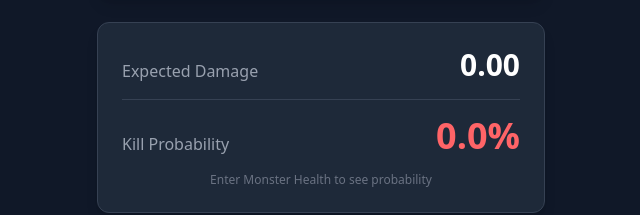
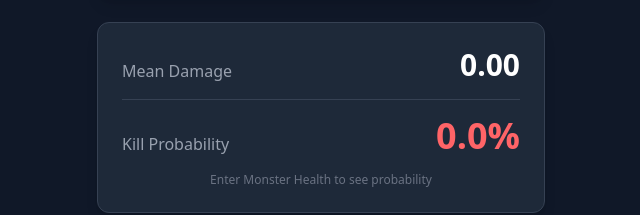
Before and after one commit to Thecentury/20-strong-helper, a React (Vite) app: page / in a window 1280 px wide. Shown: the part 494-709 px from the top of the page, without its empty margins (319-959 px from the left). Built offline with nearby package versions, Linux system fonts and the light colour scheme.

Commit message:
"Expected damage" → "Mean damage"

```diff
--- a/src/App.tsx
+++ b/src/App.tsx
@@ -197,7 +197,7 @@ function App() {
         {/* Results */}
         <div className="bg-gray-800 p-6 rounded-xl shadow-lg border border-gray-700 space-y-4">
           <div className="flex justify-between items-end border-b border-gray-700 pb-4">
-            <span className="text-gray-400">Expected Damage</span>
+            <span className="text-gray-400">Mean Damage</span>
             <span className="text-3xl font-bold text-white">
               {stats.mean.toFixed(2)}
             </span>
```
